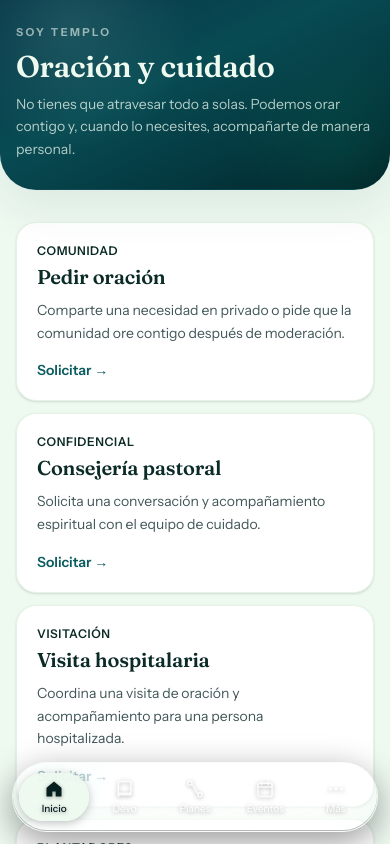
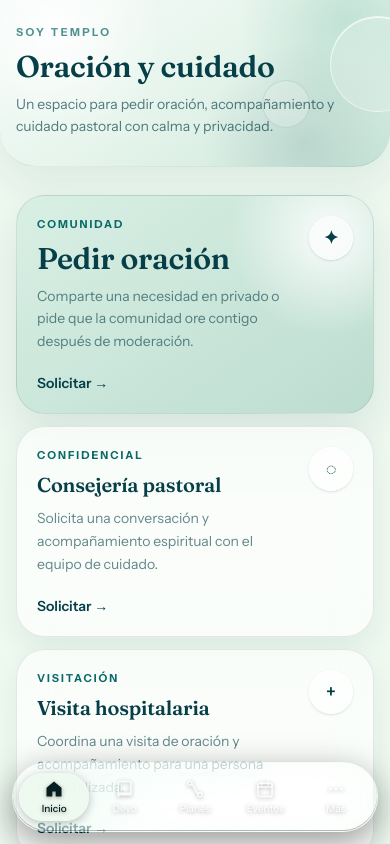
Before and after one commit to joelcastaneda777-coder/Soy-Templo, a Next.js app: page /oracion in a window 390 px wide. Shown: the top 844 px of the page. Built offline with nearby package versions, Linux system fonts and the light colour scheme; no server answers; the database is empty.

Commit message:
UI: rediseñar Oración y cuidado con Bento

```diff
--- a/src/app/oracion/page.tsx
+++ b/src/app/oracion/page.tsx
@@ -1,7 +1,6 @@
 import Link from "next/link";
 import type { Metadata } from "next";
 import { createClient } from "@/lib/supabase/server";
-import { Card } from "@/components/ui/card";
 import { Badge } from "@/components/ui/badge";
 import { EmptyState } from "@/components/ui/empty-state";
 import { PageHero } from "@/components/layout/page-hero";
@@ -12,76 +11,25 @@ import { PrayingButton } from "./praying-button";
 
 export const metadata: Metadata = { title: "Oración y cuidado" };
 
-const categoryLabels: Record<string, string> = {
-  salud: "Salud",
-  familia: "Familia",
-  provision: "Provisión",
-  duelo: "Duelo",
-  espiritual: "Vida espiritual",
-  trabajo: "Trabajo / estudios",
-  gratitud: "Gratitud",
-  general: "General",
-};
-
+const categoryLabels: Record<string, string> = { salud: "Salud", familia: "Familia", provision: "Provisión", duelo: "Duelo", espiritual: "Vida espiritual", trabajo: "Trabajo / estudios", gratitud: "Gratitud", general: "General" };
 type CareType = "counseling" | "hospital_visit" | "home_visit";
 
-const careOptions: Array<{
-  href: string;
-  eyebrow: string;
-  title: string;
-  description: string;
-}> = [
-  {
-    href: "#pedir-oracion",
-    eyebrow: "Comunidad",
-    title: "Pedir oración",
-    description: "Comparte una necesidad en privado o pide que la comunidad ore contigo después de moderación.",
-  },
-  {
-    href: "?tipo=counseling#acompanamiento",
-    eyebrow: "Confidencial",
-    title: "Consejería pastoral",
-    description: "Solicita una conversación y acompañamiento espiritual con el equipo de cuidado.",
-  },
-  {
-    href: "?tipo=hospital_visit#acompanamiento",
-    eyebrow: "Visitación",
-    title: "Visita hospitalaria",
-    description: "Coordina una visita de oración y acompañamiento para una persona hospitalizada.",
-  },
-  {
-    href: "?tipo=home_visit#acompanamiento",
-    eyebrow: "Plantadores",
-    title: "Visita en casa",
-    description: "Pide que nuestro equipo de Plantadores visite un hogar para escuchar, orar y acompañar.",
-  },
+const careOptions = [
+  { href: "#pedir-oracion", eyebrow: "Comunidad", title: "Pedir oración", description: "Comparte una necesidad en privado o pide que la comunidad ore contigo después de moderación.", icon: "✦" },
+  { href: "?tipo=counseling#acompanamiento", eyebrow: "Confidencial", title: "Consejería pastoral", description: "Solicita una conversación y acompañamiento espiritual con el equipo de cuidado.", icon: "◌" },
+  { href: "?tipo=hospital_visit#acompanamiento", eyebrow: "Visitación", title: "Visita hospitalaria", description: "Coordina una visita de oración y acompañamiento para una persona hospitalizada.", icon: "+" },
+  { href: "?tipo=home_visit#acompanamiento", eyebrow: "Plantadores", title: "Visita en casa", description: "Pide que nuestro equipo visite un hogar para escuchar, orar y acompañar.", icon: "⌂" },
 ];
 
-function toCareType(value?: string): CareType {
-  if (value === "hospital_visit" || value === "home_visit") return value;
-  return "counseling";
-}
+function toCareType(value?: string): CareType { if (value === "hospital_visit" || value === "home_visit") return value; return "counseling"; }
 
-export default async function PrayerPage({
-  searchParams,
-}: {
-  searchParams: Promise<{ tipo?: string }>;
-}) {
+export default async function PrayerPage({ searchParams }: { searchParams: Promise<{ tipo?: string }> }) {
   const { tipo } = await searchParams;
   const supabase = await createClient();
   const { data: { user } } = await supabase.auth.getUser();
-
   const [{ data: profile }, { data: prayers }] = await Promise.all([
-    user
-      ? supabase.from("profiles").select("full_name, phone").eq("id", user.id).maybeSingle()
-      : Promise.resolve({ data: null }),
-    supabase
-      .from("prayer_requests")
-      .select("id, body, category, is_anonymous, status, created_at, prayer_interactions(count)")
-      .eq("is_public", true)
-      .in("status", ["approved", "answered"])
-      .order("created_at", { ascending: false })
-      .limit(20),
+    user ? supabase.from("profiles").select("full_name, phone").eq("id", user.id).maybeSingle() : Promise.resolve({ data: null }),
+    supabase.from("prayer_requests").select("id, body, category, is_anonymous, status, created_at, prayer_interactions(count)").eq("is_public", true).in("status", ["approved", "answered"]).order("created_at", { ascending: false }).limit(20),
   ]);
 
   const defaultName = profile?.full_name ?? (user?.user_metadata?.full_name as string | undefined) ?? "";
@@ -89,82 +37,57 @@ export default async function PrayerPage({
   const defaultEmail = user?.email ?? "";
 
   return (
-    <div className="space-y-8">
-      <PageHero
-        title="Oración y cuidado"
-        subtitle="No tienes que atravesar todo a solas. Podemos orar contigo y, cuando lo necesites, acompañarte de manera personal."
-        variant="abyssal"
-      />
+    <div className="space-y-7">
+      <PageHero title="Oración y cuidado" subtitle="Un espacio para pedir oración, acompañamiento y cuidado pastoral con calma y privacidad." variant="editorial" />
 
-      <div className="mx-auto max-w-3xl space-y-9">
+      <div className="mx-auto max-w-4xl space-y-9">
         <section aria-label="Opciones de oración y cuidado" className="grid gap-3 sm:grid-cols-2">
-          {careOptions.map((option) => (
-            <Link key={option.title} href={option.href} scroll>
-              <Card className="h-full transition-colors hover:border-[#2d7777]">
-                <p className="text-xs font-semibold uppercase tracking-wider text-balsamo-700">{option.eyebrow}</p>
-                <h2 className="mt-1 font-display text-xl font-semibold text-anil-800">{option.title}</h2>
-                <p className="mt-2 text-sm leading-relaxed text-tinta-suave">{option.description}</p>
-                <p className="mt-4 text-sm font-semibold text-[#0a5a5e]">Solicitar →</p>
-              </Card>
+          {careOptions.map((option, index) => (
+            <Link key={option.title} href={option.href} scroll className={index === 0 ? "sm:col-span-2" : ""}>
+              <article className={`group relative h-full overflow-hidden rounded-[1.8rem] border border-[#063F47]/10 p-5 transition duration-300 hover:-translate-y-0.5 hover:border-[#0A6A68]/35 ${index === 0 ? "min-h-44 bg-[radial-gradient(circle_at_88%_18%,rgba(255,255,255,.9),transparent_28%),linear-gradient(145deg,#D9EFE4,#BDDDD0)] shadow-[0_20px_44px_rgba(6,63,71,.1)] sm:p-7" : "bg-white/68 shadow-[0_12px_30px_rgba(6,63,71,.07)] backdrop-blur-xl"}`}>
+                <div className="flex items-start justify-between gap-4">
+                  <div>
+                    <p className="text-[11px] font-bold uppercase tracking-[.18em] text-[#0A6A68]">{option.eyebrow}</p>
+                    <h2 className={`${index === 0 ? "text-3xl" : "text-xl"} mt-2 font-display font-semibold tracking-[-.02em] text-[#063F47]`}>{option.title}</h2>
+                    <p className="mt-2 max-w-xl text-sm leading-relaxed text-[#063F47]/62">{option.description}</p>
+                  </div>
+                  <span aria-hidden className="flex h-11 w-11 shrink-0 items-center justify-center rounded-full border border-white/60 bg-white/48 text-lg font-semibold text-[#063F47] shadow-sm backdrop-blur-xl">{option.icon}</span>
+                </div>
+                <p className="mt-5 text-sm font-semibold text-[#063F47]">Solicitar <span className="inline-block transition-transform group-hover:translate-x-1">→</span></p>
+              </article>
             </Link>
           ))}
         </section>
 
-        {user ? (
-          <div className="flex justify-end">
-            <Link href="/oracion/mis-solicitudes" className="rounded-full border border-manta px-4 py-2 text-sm font-semibold text-[#0a5a5e] hover:border-[#2d7777]">
-              Mis solicitudes
-            </Link>
-          </div>
-        ) : null}
+        {user ? <div className="flex justify-end"><Link href="/oracion/mis-solicitudes" className="rounded-full border border-[#063F47]/10 bg-white/60 px-4 py-2 text-sm font-semibold text-[#063F47] shadow-sm backdrop-blur-xl">Mis solicitudes</Link></div> : null}
 
-        <PrayerForm />
+        <section id="pedir-oracion" className="scroll-mt-24 rounded-[2rem] border border-[#063F47]/10 bg-white/66 p-5 shadow-[0_16px_38px_rgba(6,63,71,.07)] backdrop-blur-xl sm:p-6"><PrayerForm /></section>
 
-        <section id="acompanamiento" className="scroll-mt-24">
-          <CareRequestForm
-            initialType={toCareType(tipo)}
-            defaultName={defaultName}
-            defaultPhone={defaultPhone}
-            defaultEmail={defaultEmail}
-          />
+        <section id="acompanamiento" className="scroll-mt-24 rounded-[2rem] border border-[#063F47]/10 bg-white/66 p-5 shadow-[0_16px_38px_rgba(6,63,71,.07)] backdrop-blur-xl sm:p-6">
+          <CareRequestForm initialType={toCareType(tipo)} defaultName={defaultName} defaultPhone={defaultPhone} defaultEmail={defaultEmail} />
         </section>
 
-        <section className="rounded-[var(--radius-card)] border border-[#2d7777]/20 bg-[#063547]/[0.035] p-5">
-          <h2 className="font-display text-lg font-semibold text-anil-800">Dos espacios, una misma comunidad</h2>
-          <div className="mt-3 grid gap-4 text-sm leading-relaxed text-tinta-suave sm:grid-cols-2">
-            <p><strong className="text-tinta">Muro de oración:</strong> puedes pedir que una petición sea compartida. Solo se publica después de revisión y nunca mostramos tus datos de contacto.</p>
-            <p><strong className="text-tinta">Cuidado confidencial:</strong> consejería, hospital y visitas en casa no se publican. Solo acceden quienes necesitan gestionar o atender el caso.</p>
+        <section className="rounded-[1.8rem] border border-[#063F47]/10 bg-[linear-gradient(145deg,#063F47,#0A5559)] p-6 text-white shadow-[0_18px_42px_rgba(6,63,71,.14)]">
+          <p className="text-[11px] font-bold uppercase tracking-[.18em] text-white/55">Privacidad</p>
+          <h2 className="mt-2 font-display text-2xl font-semibold">Dos espacios, una misma comunidad</h2>
+          <div className="mt-4 grid gap-4 text-sm leading-relaxed text-white/68 sm:grid-cols-2">
+            <p><strong className="text-white">Muro de oración:</strong> puedes pedir que una petición sea compartida. Solo se publica después de revisión.</p>
+            <p><strong className="text-white">Cuidado confidencial:</strong> consejería y visitas no se publican; solo accede el equipo necesario.</p>
           </div>
         </section>
 
         <section aria-label="Peticiones públicas" className="space-y-4">
-          <div>
-            <p className="text-xs font-semibold uppercase tracking-wider text-balsamo-700">Muro de oración</p>
-            <h2 className="font-display text-2xl font-semibold text-anil-800">Oremos juntos</h2>
-          </div>
+          <div><p className="text-[11px] font-bold uppercase tracking-[.2em] text-[#0A6A68]">Muro de oración</p><h2 className="mt-1 font-display text-3xl font-semibold tracking-[-.02em] text-[#063F47]">Oremos juntos</h2></div>
           {prayers?.length ? (
-            prayers.map((prayer, i) => {
+            <div className="grid gap-3 sm:grid-cols-2">{prayers.map((prayer, i) => {
               const prayingCount = prayer.prayer_interactions?.[0]?.count ?? 0;
-              return (
-                <Card key={prayer.id} className="stagger-item" style={{ animationDelay: `${i * 40}ms` }}>
-                  <div className="flex flex-wrap items-center gap-2">
-                    <Badge tone="anil">{categoryLabels[prayer.category] ?? prayer.category}</Badge>
-                    {prayer.status === "answered" ? <Badge tone="balsamo">Respondida 🙌</Badge> : null}
-                    {prayer.is_anonymous ? <Badge>Anónima</Badge> : null}
-                  </div>
-                  <p className="mt-3 leading-relaxed">{prayer.body}</p>
-                  <div className="mt-4 flex items-center gap-3">
-                    <PrayingButton prayerId={prayer.id} isLoggedIn={!!user} />
-                    {prayingCount > 0 ? (
-                      <span className="text-sm text-tinta-suave">{prayingCount} {t.prayer.prayingCount}</span>
-                    ) : null}
-                  </div>
-                </Card>
-              );
-            })
-          ) : (
-            <EmptyState title={t.prayer.empty} />
-          )}
+              return <article key={prayer.id} className="stagger-item rounded-[1.7rem] border border-[#063F47]/10 bg-white/68 p-5 shadow-[0_12px_30px_rgba(6,63,71,.06)] backdrop-blur-xl" style={{ animationDelay: `${i * 40}ms` }}>
+                <div className="flex flex-wrap items-center gap-2"><Badge tone="anil">{categoryLabels[prayer.category] ?? prayer.category}</Badge>{prayer.status === "answered" ? <Badge tone="balsamo">Respondida 🙌</Badge> : null}{prayer.is_anonymous ? <Badge>Anónima</Badge> : null}</div>
+                <p className="mt-3 leading-relaxed text-[#163D3D]">{prayer.body}</p>
+                <div className="mt-4 flex items-center gap-3"><PrayingButton prayerId={prayer.id} isLoggedIn={!!user} />{prayingCount > 0 ? <span className="text-sm text-[#063F47]/55">{prayingCount} {t.prayer.prayingCount}</span> : null}</div>
+              </article>;
+            })}</div>
+          ) : <EmptyState title={t.prayer.empty} />}
         </section>
       </div>
     </div>
```
